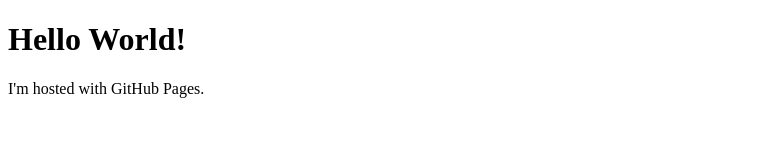
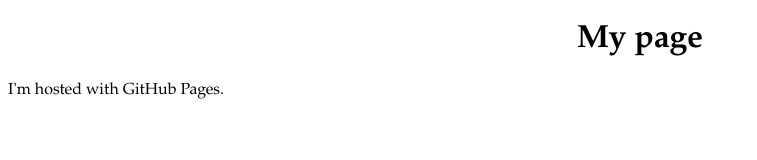
Before and after one commit to SingularTeabag/SingularTeabag.github.io, a plain HTML site: page index.html in a window 1280 px wide. Shown: the whole page, without its empty margins (0-757 px from the left). Drawn offline with Linux system fonts and the light colour scheme.

Commit message:
Edits on index

```diff
--- a/index.html
+++ b/index.html
@@ -1,7 +1,14 @@
 <!DOCTYPE html>
 <html>
+    <head>
+        <style>
+            body {
+                font-family: Garamond, serif;
+                }
+        </style>
+    </head>
     <body>
-        <h1>Hello World!</h1>
+        <h1 style="text-align:center;">My page</h1>
 
         <p>I'm hosted with GitHub Pages.</p>
     </body>
```
